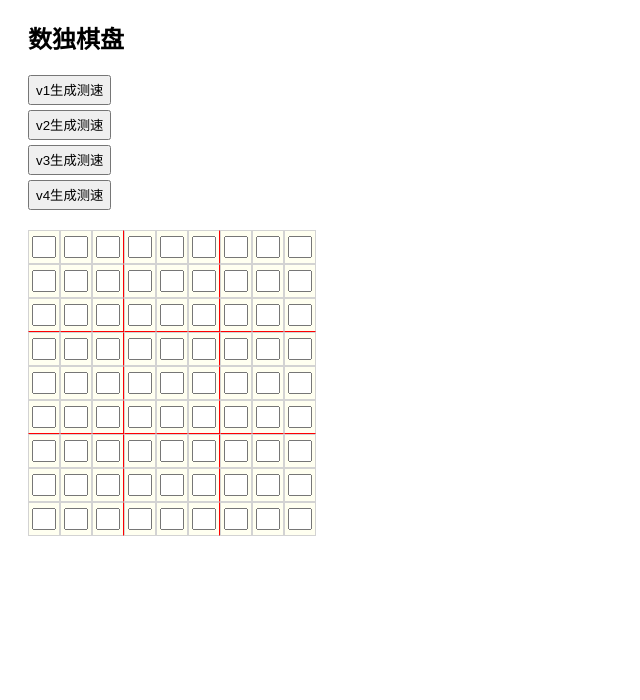
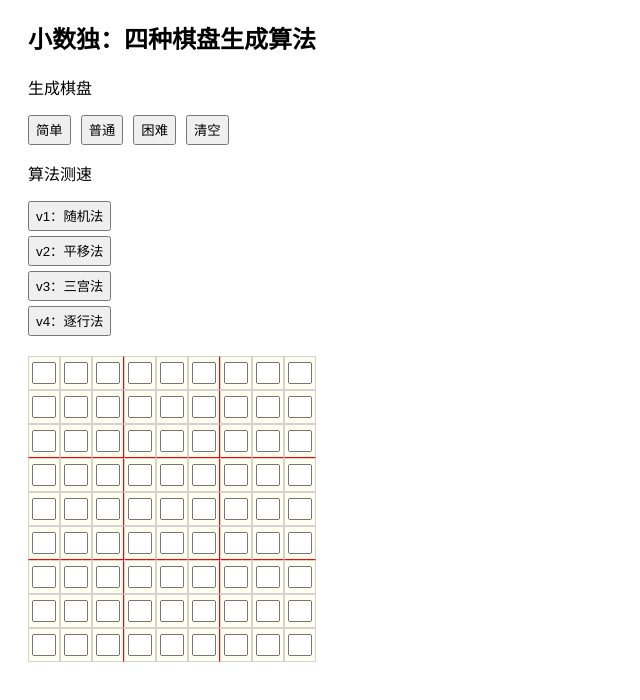
Before and after one commit to faradawn/vue-sudoku, a Vue app: page / in a window 1280 px wide. Shown: the top 700 px of the page, without its empty margins (0-640 px from the left). Built offline with nearby package versions, Linux system fonts and the light colour scheme.

Commit message:
完成四种测速

```diff
--- a/src/components/Board.vue
+++ b/src/components/Board.vue
@@ -1,26 +1,28 @@
 <template>
   <div class="main">
-
-    <h2>数独棋盘</h2>
-    <!-- <div class="button-line">
-      <button class="button" @click="createLevel(10)">简单</button>
-      <button class="button" @click="createLevel(20)">普通</button>
-      <button class="button" @click="createLevel(30)">困难</button>
-    </div> -->
+    <h2>小数独：四种棋盘生成算法</h2>
+    <p>生成棋盘</p>
     <div class="button-line">
-      <button class="button" @click="testGenerate(1, 20)" >v1生成测速</button>
+      <button class="button" @click="createLevel(20)">简单</button>
+      <button class="button" @click="createLevel(30)">普通</button>
+      <button class="button" @click="createLevel(40)">困难</button>
+      <button class="button" @click="emptyBoard">清空</button>
+    </div>
+    <p>算法测速</p>
+    <div class="button-line">
+      <button class="button" @click="testGenerate(1, 5)" >v1：随机法</button>
       <pre v-if="runtime[0] != 0">用时: {{runtime[0]}}ms</pre>
     </div>
     <div class="button-line">
-      <button class="button" @click="testGenerate(2, 100)" >v2生成测速</button>
+      <button class="button" @click="testGenerate(2, 100)" >v2：平移法</button>
       <pre v-if="runtime[1] != 0">用时: {{runtime[1]}}ms</pre>
     </div>
     <div class="button-line">
-      <button class="button" @click="testGenerate(3, 100)" >v3生成测速</button>
+      <button class="button" @click="testGenerate(3, 10)" >v3：三宫法</button>
       <pre v-if="runtime[2] != 0">用时: {{runtime[2]}}ms</pre>
     </div>
     <div class="button-line">
-      <button class="button" @click="testGenerate(4, 100)" >v4生成测速</button>
+      <button class="button" @click="testGenerate(4, 100)" >v4：逐行法</button>
       <pre v-if="runtime[3] != 0">用时: {{runtime[3]}}ms</pre>
     </div>
 
@@ -64,38 +66,46 @@ export default {
     return{
       matrix: [[]],
       inputArr: [],
-      loading: false,
       runtime: [0,0,0,0],
-
     }
   },
   mounted(){
     this.emptyBoard();
   },
-
   methods: {
     emptyBoard(){
       this.matrix = createEmpty();
+      this.inputArr = [];
+      this.runtime = [0,0,0,0];
     },
     createLevel(num){
       this.inputArr = [];
-      this.matrix = createBoard_v1(num).matrix;
+      this.matrix = createBoard_v2(num).matrix;
     },
     testGenerate(version, times){
-      console.log(`v${version}开始执行${times}次`);
-      var runtime;
+      console.log(version === 1 ? `v${version}开始执行${times*5}次`
+      : `v${version}开始执行${times*10}次`);
+      var runtime = 0;
       if(version === 1){
-        runtime = testTime(createBoard_v1, 50, times);
-        this.runtime[0] = runtime;
+        for(let i=0; i<4; i++){
+          runtime += testTime(createBoard_v1, 50, times);
+        }
+        this.runtime[0] = (runtime/5).toFixed(2);
       } else if(version === 2){
-        runtime = testTime(createBoard_v2, 50, times);
-        this.runtime[1] = runtime;
+        for(let i=0; i<9; i++){
+          runtime += testTime(createBoard_v2, 50, times);
+        }
+        this.runtime[1] = (runtime/10).toFixed(2);
       } else if(version === 3){
-        runtime = testTime(createBoard_v3, 50, times);
-        this.runtime[2] = runtime;
+        for(let i=0; i<9; i++){
+          runtime += testTime(createBoard_v3, 50, times);
+        }
+        this.runtime[2] = (runtime/10).toFixed(2);
       } else if(version === 4){
-        runtime = testTime(createBoard_v4, 50, times);
-        this.runtime[3] = runtime;
+        for(let i=0; i<9; i++){
+          runtime += testTime(createBoard_v4, 50, times);
+        }
+        this.runtime[3] = (runtime/10).toFixed(2);
       }
       this.createLevel(20);
     },
```
